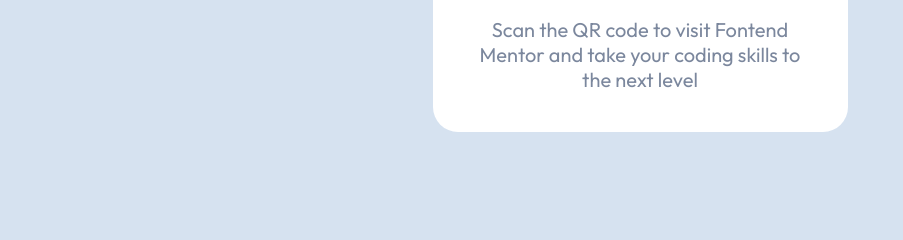
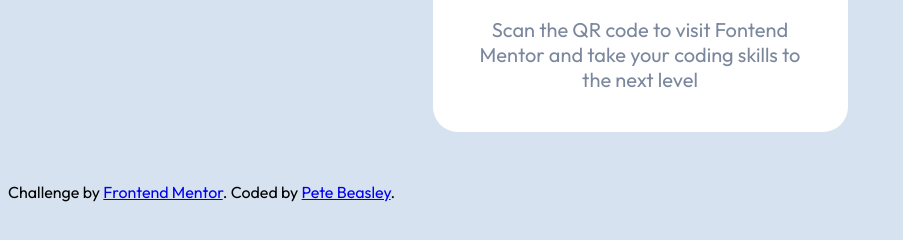
Before and after one commit to pbeasley82/qr-code, a plain HTML site: page index.html in a window 1280 px wide. Shown: the part 554-794 px from the top of the page, without its empty margins (0-903 px from the left). Drawn offline with Linux system fonts and the light colour scheme.

Commit message:
Update index.html to add footer/attribution

```diff
--- a/index.html
+++ b/index.html
@@ -5,7 +5,6 @@
   <meta http-equiv="X-UA-Compatible" content="IE=edge">
   <meta name="viewport" content="width=device-width, initial-scale=1.0">
   <link rel="stylesheet" href="styles.css">
-  <link rel="icon" type="image/x-icon" href="images/favicon-32x32.ico">
   <title>Document</title>
 </head>
 <body>
@@ -14,5 +13,9 @@
     <p class="header">Improve your front-end skills by building projects</p>
     <p class="instruction">Scan the QR code to visit Fontend Mentor and take your coding skills to the next level</p>
   </div>
+  <div class="attribution">
+    Challenge by <a href="https://www.frontendmentor.io?ref=challenge" target="_blank">Frontend Mentor</a>.
+    Coded by <a href="https://www.frontendmentor.io/profile/pbeasley82">Pete Beasley</a>.
+  </div>
 </body>
 </html>
```
